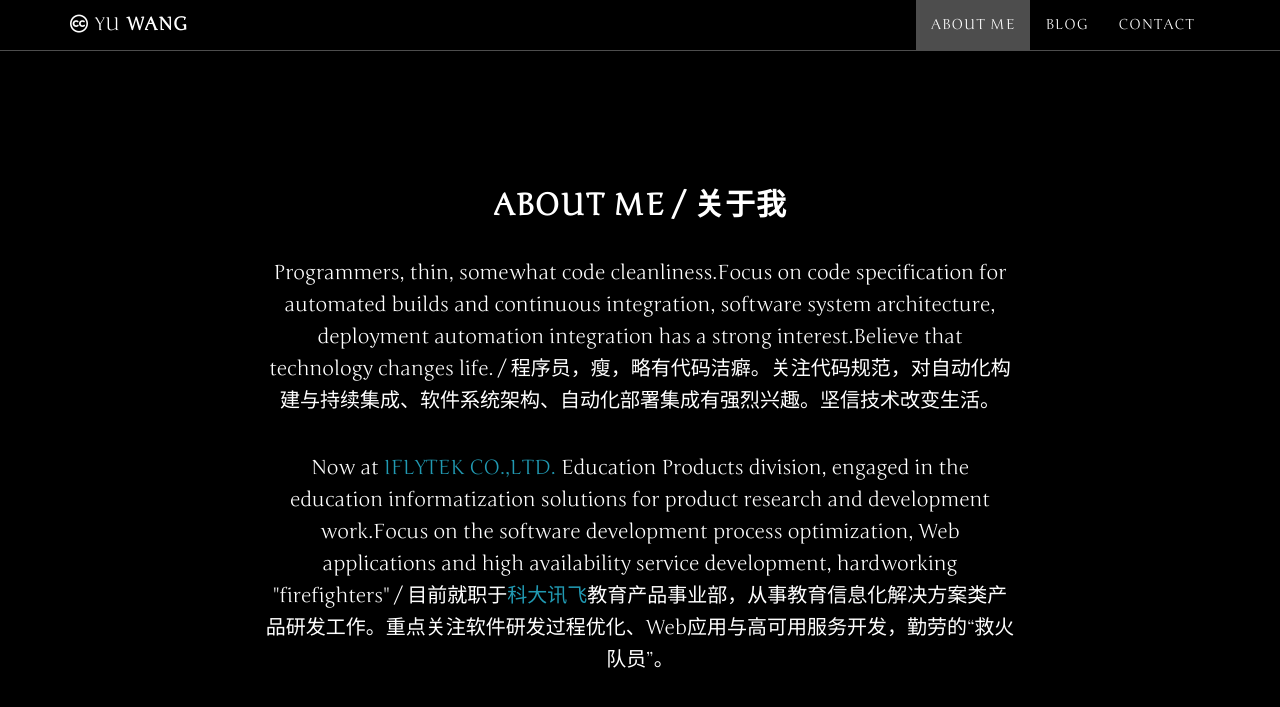
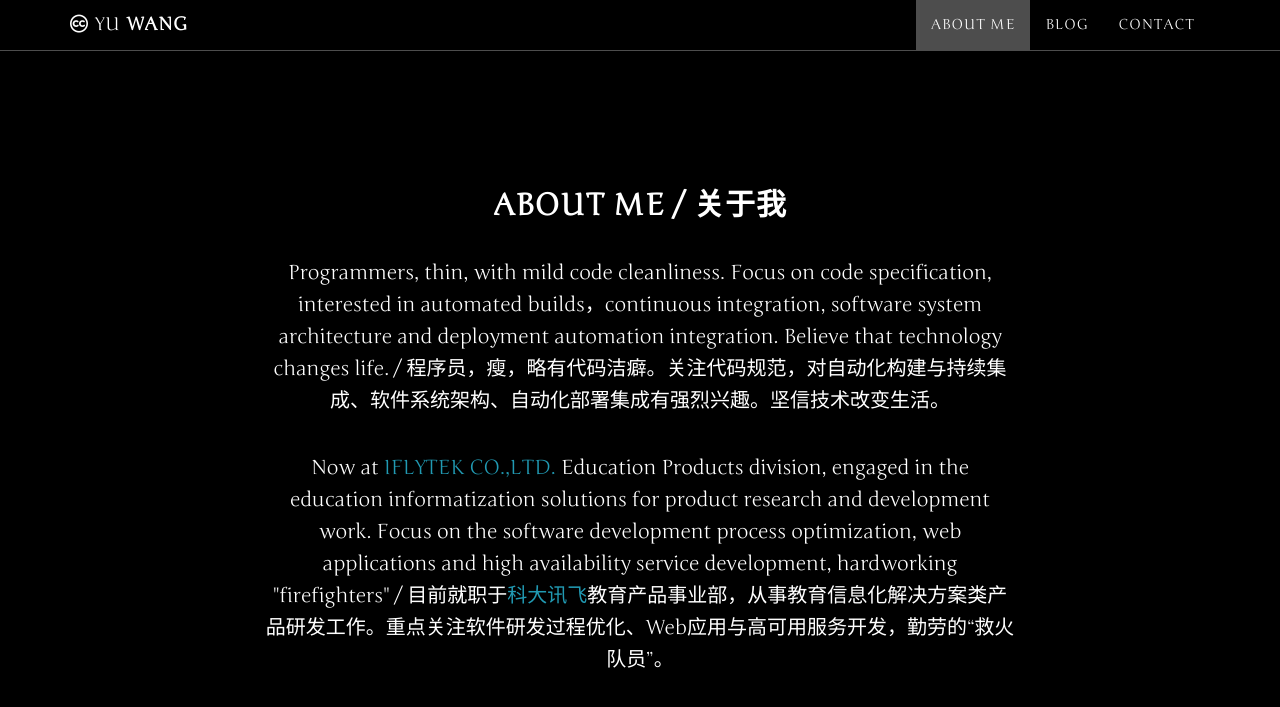
Before and after one commit to talywy/yuwang.tech, a Jekyll site: the page index.html, which Jekyll copies as it is, in a window 1280 px wide and 900 px high, scrolled down 911 px. Shown: the top 707 px of the window. Built offline with Jekyll 4.4.1, drawn with Linux system fonts in a browser that asks for light colours; nearby versions of some CDN libraries.

Commit message:
update personal introduction

```diff
--- a/index.html
+++ b/index.html
@@ -107,11 +107,10 @@
     <div class="row">
         <div class="col-lg-8 col-lg-offset-2">
             <h2>About Me<span> / 关于我</span></h2>
-            <p>Programmers, thin, somewhat code cleanliness.Focus on code specification for automated builds and continuous integration, software system architecture,
-                deployment automation integration has a strong interest.Believe that technology changes life.<span> / 程序员，瘦，略有代码洁癖。关注代码规范，对自动化构建与持续集成、软件系统架构、自动化部署集成有强烈兴趣。坚信技术改变生活。</span></p>
+            <p>Programmers, thin, with mild code cleanliness. Focus on code specification, interested in automated builds，continuous integration, software system architecture and deployment automation integration. Believe that technology changes life.<span> / 程序员，瘦，略有代码洁癖。关注代码规范，对自动化构建与持续集成、软件系统架构、自动化部署集成有强烈兴趣。坚信技术改变生活。</span></p>
 
-            <p>Now at <a href="http://www.iflytek.com">IFLYTEK CO.,LTD.</a> Education Products division, engaged in the education informatization solutions for product research and development work.Focus on the software development process optimization,
-                Web applications and high availability service development, hardworking "firefighters" <span> / 目前就职于<a href="http://www.iflytek.com">科大讯飞</a>教育产品事业部，从事教育信息化解决方案类产品研发工作。重点关注软件研发过程优化、Web应用与高可用服务开发，勤劳的“救火队员”。</span></p>
+            <p>Now at <a href="http://www.iflytek.com/en/index.html">IFLYTEK CO.,LTD.</a> Education Products division, engaged in the education informatization solutions for product research and development work. Focus on the software development process optimization,
+                web applications and high availability service development, hardworking "firefighters" <span> / 目前就职于<a href="http://www.iflytek.com">科大讯飞</a>教育产品事业部，从事教育信息化解决方案类产品研发工作。重点关注软件研发过程优化、Web应用与高可用服务开发，勤劳的“救火队员”。</span></p>
 
             <!--<p>After completing my Bachelor of Science degree in Computer Science at <a href="http://www.canterbury.ac.nz/">University of Canterbury</a>,-->
             <!--I jumped into the IT industry without the slightest hesitation.</p>-->
```
Also changed, not shown: 1 other file.
